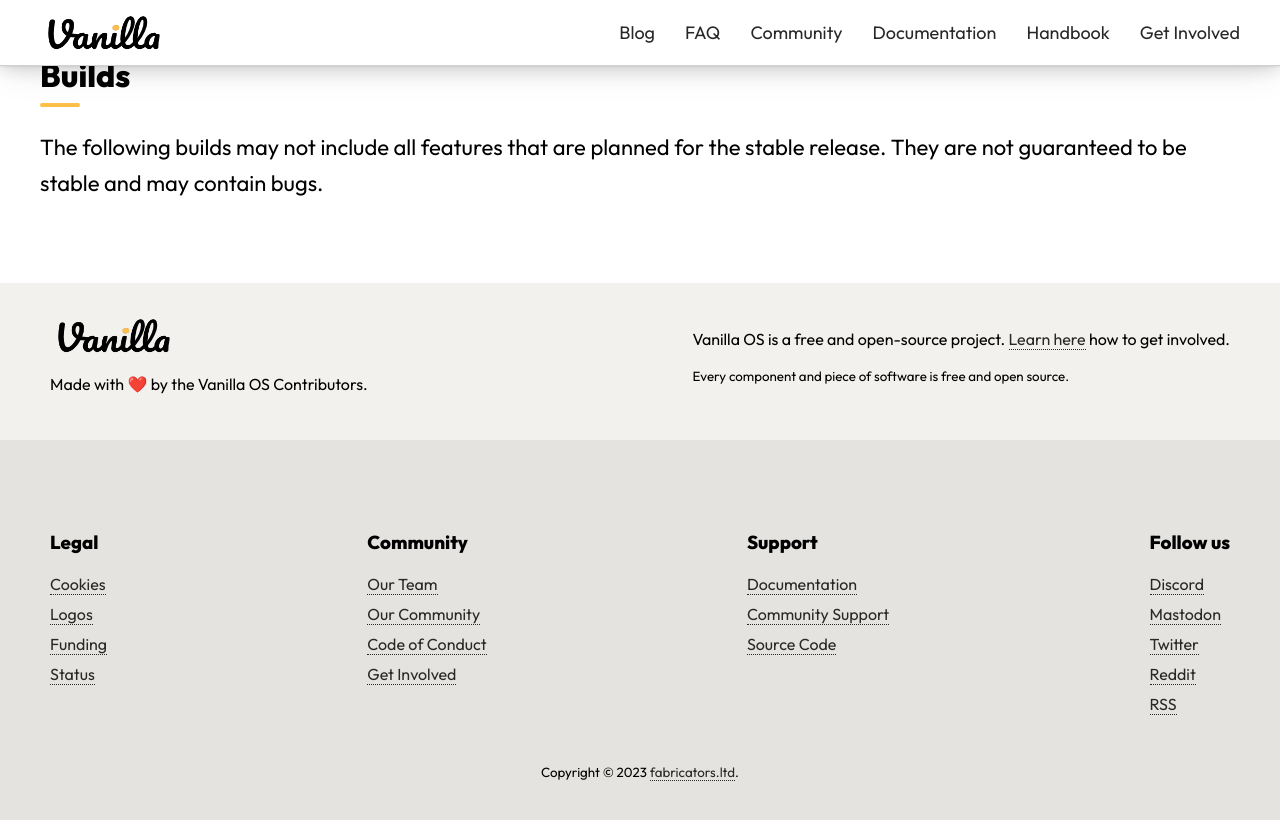
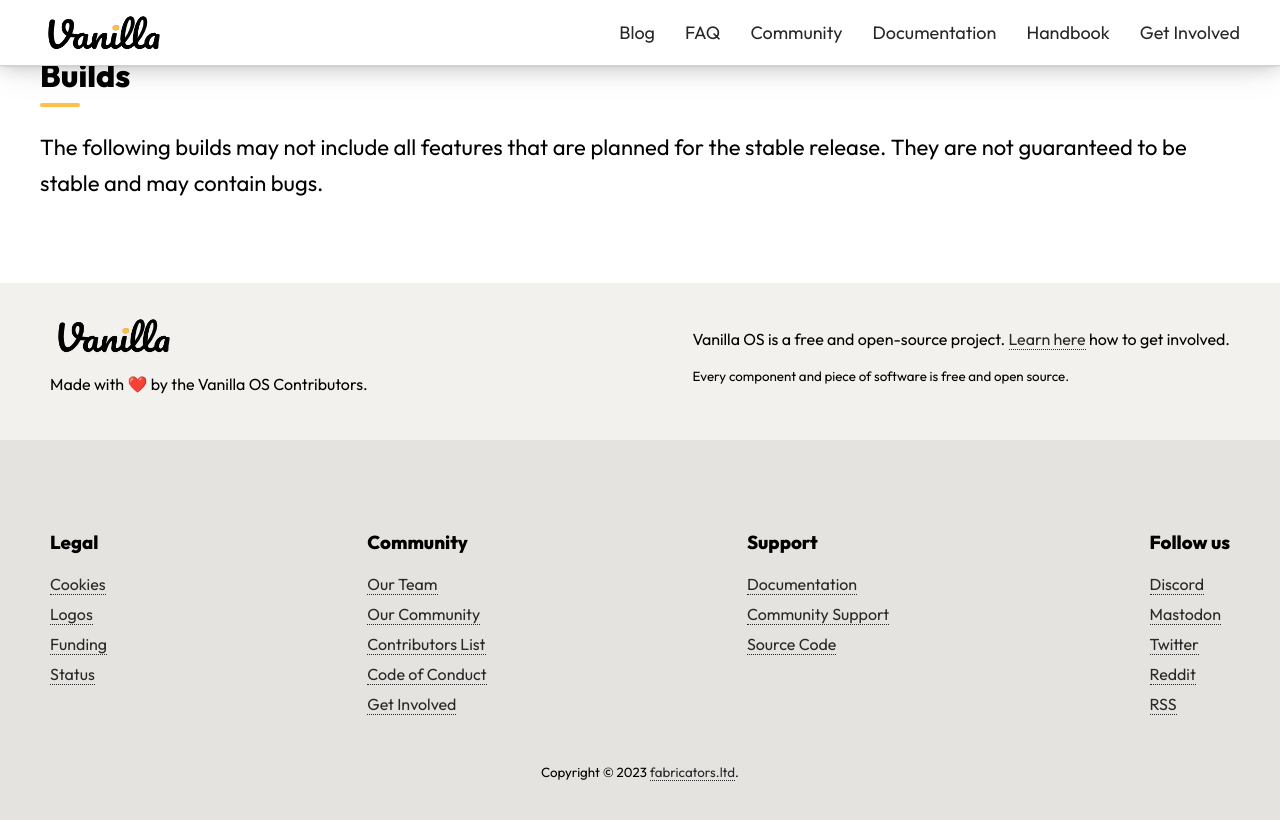
Before and after one commit to Vanilla-OS/website, a Jekyll site: the page built from dev-builds.md, in a window 1280 px wide and 900 px high, scrolled down 727 px. Shown: the top 820 px of the window. Built offline with Jekyll 4.4.1, drawn with Linux system fonts in a browser that asks for light colours.

Commit message:
Added Contributors List in the Footer

```diff
--- a/_includes/footer.html
+++ b/_includes/footer.html
@@ -29,6 +29,7 @@
                 <ul>
                     <li><a href="{{ site.url }}/team">Our Team</a></li>
                     <li><a href="https://discord.gg/3cD2Q7Ht3S">Our Community</a></li>
+                    <li><a href="{{ site.url }}/contributors">Contributors List</a></li>
                     <li><a href="{{ site.url }}/code-of-conduct">Code of Conduct</a></li>
                     <li><a href="{{ site.url }}/get-involved">Get Involved</a></li>
                 </ul>
```
